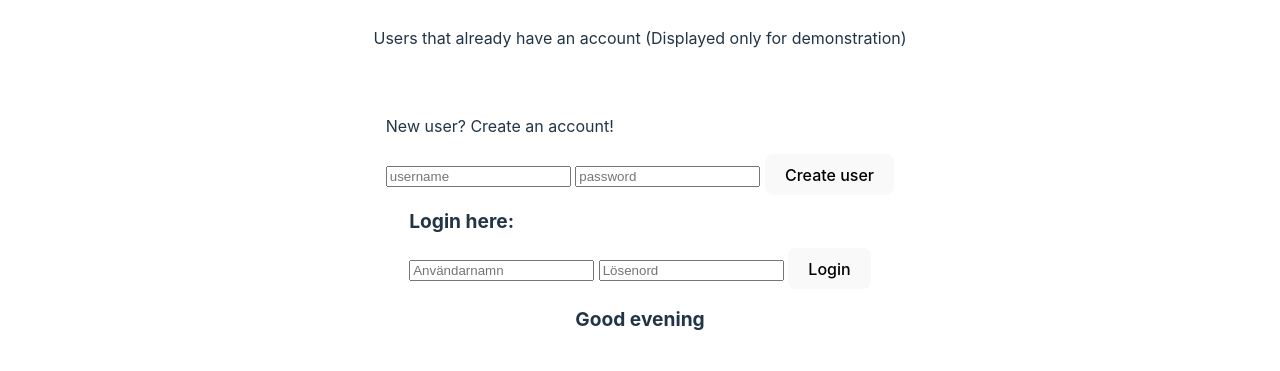
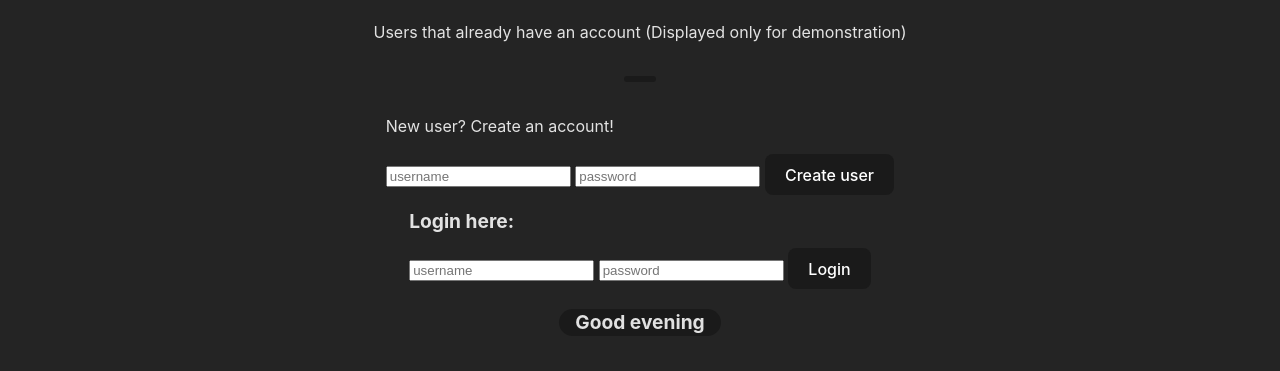
Before and after one commit to existenztim/Encrypt-password-create-uuid-Front-End, a website built with Vite: page index.html in a window 1280 px wide. Shown: the part 291-662 px from the top of the page. Built offline with nearby package versions, Linux system fonts and the light colour scheme; no server answers.

Commit message:
:lipstick: styling added.

```diff
--- a/src/script/userForm.js
+++ b/src/script/userForm.js
@@ -36,8 +36,8 @@ export const generateLogoutForm = () =>{
 export const generateLoginForm = () =>{
         loginForm.innerHTML= /*html*/`
         <h2>Login here:</h2>
-        <input type="text" id="loginUsername" placeholder="Användarnamn" />
-        <input type="password" id="loginPassword" placeholder="Lösenord" />
+        <input type="text" id="loginUsername" placeholder="username" />
+        <input type="password" id="loginPassword" placeholder="password" />
         <button id="loginUserBtn">Login</button>
         `;
 
--- a/src/style/style.css
+++ b/src/style/style.css
@@ -45,7 +45,22 @@ h2,h3,h4,h5,h6 {
 
 #userList {
   max-height: 200px;
-  overflow-y: scroll
+  padding: 0.2rem 1rem 0.2rem 1rem;
+  overflow-y: scroll;
+  background-color: #1a1a1a;
+  border-radius: 15px;
+}
+
+#userGreeting {
+  max-width: 300px;
+  overflow-x: scroll;
+  padding: 0.2rem 1rem 0.2rem 1rem;
+  background-color: #1a1a1a;
+  border-radius: 15px;
+}
+
+#userGreeting p{
+ font-size: 1rem;
 }
 
 .logo {
@@ -71,6 +86,7 @@ h2,h3,h4,h5,h6 {
 
 button {
   border-radius: 8px;
+  color: white;
   border: 1px solid transparent;
   padding: 0.6em 1.2em;
   font-size: 1em;
@@ -88,7 +104,7 @@ button:focus-visible {
   outline: 4px auto -webkit-focus-ring-color;
 }
 
-@media (prefers-color-scheme: light) {
+/* @media (prefers-color-scheme: light) {
   :root {
     color: #213547;
     background-color: #ffffff;
@@ -99,4 +115,4 @@ button:focus-visible {
   button {
     background-color: #f9f9f9;
   }
-}
+} */
```
Also changed, not shown: demonstration/DEMO.png.
